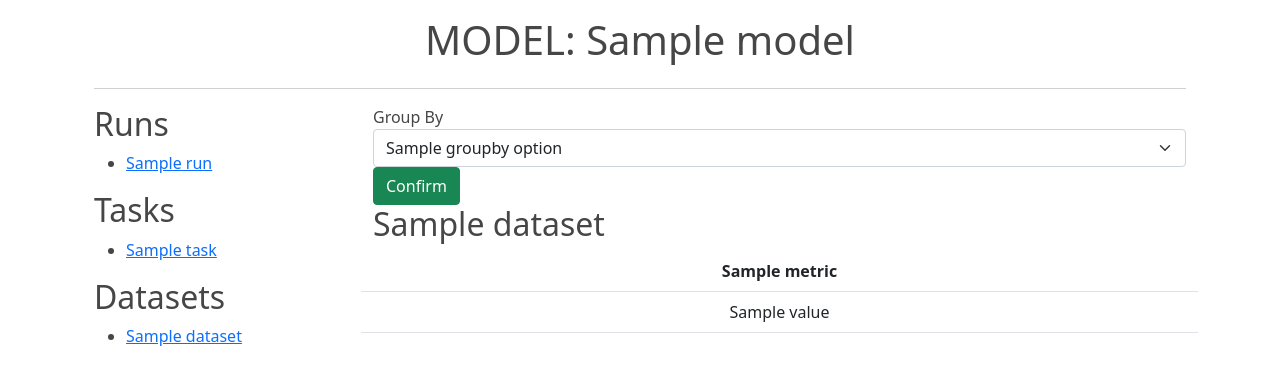
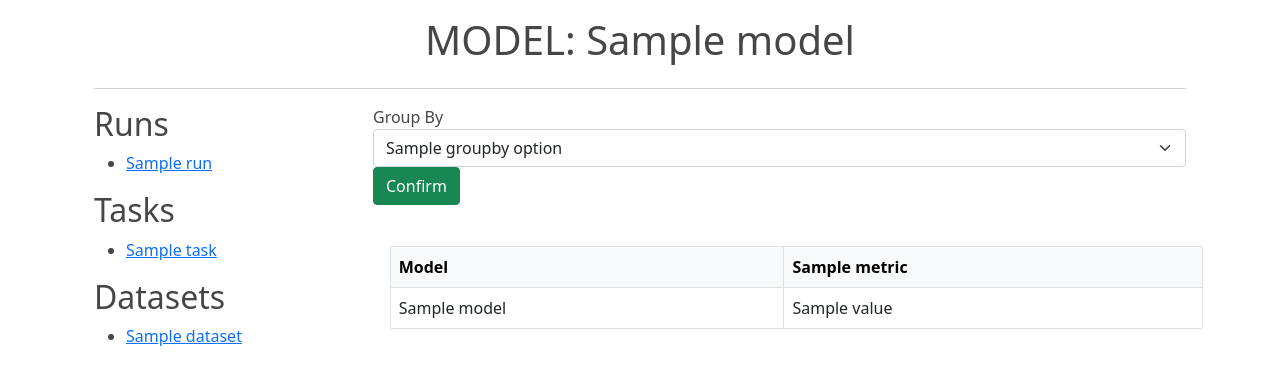
Before and after one commit to TNT-Hoopsnake/judy, a Flask app: template gpt_eval/web_app/templates/model_page.html in a window 1280 px wide. Shown: the part 56-441 px from the top of the page. Run offline with Flask 3, Linux system fonts and the light colour scheme; the template is opened without the code that fills it: most values are stand-ins (such as "Sample title", 1, 10 or a date in 2020); parts of the project's set-up code (start-up, migrations or seed data) failed here and were passed over.

Commit message:
use names in ui, minor ui tweaks
- tweaked layout / css for filters in run pages (raw and groupby)
- use names for tasks, datasets, models and scenarios if available

```diff
--- a/gpt_eval/web_app/app.py
+++ b/gpt_eval/web_app/app.py
@@ -6,7 +6,7 @@
     get_readable_timestamp,
 )
 
-all_data = load_all_data()
+all_data, used_data = load_all_data()
 df = format_data(all_data)
 
 app = Flask(__name__)
@@ -107,15 +107,25 @@
 
     data = get_grouped_df(filtered_df, groupby)
 
-    models_list = filtered_df["model"].unique()
-    tasks_list = filtered_df["task"].unique()
-    datasets_list = filtered_df["dataset"].unique()
+    models_dict = {}
+    for item_id in filtered_df["model"].unique():
+        models_dict[item_id] = used_data["models"].get(item_id)
+    tasks_dict = {}
+    for item_id in filtered_df["task"].unique():
+        tasks_dict[item_id] = used_data["tasks"].get(item_id)
+    datasets_dict = {}
+    for item_id in filtered_df["dataset"].unique():
+        datasets_dict[item_id] = used_data["datasets"].get(item_id)
+    scenarios_dict = {}
+    for item_id in filtered_df["scenario"].unique():
+        scenarios_dict[item_id] = used_data["scenarios"].get(item_id)
 
     context = {
         "run": run_name,
-        "models": models_list,
-        "datasets": datasets_list,
-        "tasks": tasks_list,
+        "models": models_dict,
+        "datasets": datasets_dict,
+        "scenarios": scenarios_dict,
+        "tasks": tasks_dict,
         "table_data": data,
         "groupby": groupby,
         "groupby_options": groupby_options,
--- a/gpt_eval/web_app/static/styles.css
+++ b/gpt_eval/web_app/static/styles.css
@@ -4,3 +4,53 @@
 .no-bullets {
     list-style-type:none;
 }
+
+.judy-card {
+    margin-top: 3%;
+    margin-bottom: 3%;
+    height: 300px;
+    overflow-y: auto;
+}
+
+.filter-radio {
+    margin-left: 1%;
+    margin-right: 1%;
+}
+
+.filter-form {
+    display: inline-flex;
+    justify-content: center;
+}
+
+.table-container {
+    margin: 2%;
+    border-radius: 6px;
+    overflow: hidden;
+}
+
+.side-menu {
+    margin-top: 2%;
+}
+
+.results-table {
+    border-radius: 2px;
+    overflow: hidden;
+}
+
+h4 {
+    margin-bottom: 3%
+}
+
+.raw-result-filter-item {
+    display: flex;
+}
+
+.raw-result-filter-group {
+    margin-right: 10px;
+    align-items: baseline;
+    justify-content: center;
+}
+
+.raw-result-filter-item h5 {
+    margin-right: 5px;
+}
--- a/gpt_eval/web_app/templates/info_card.html
+++ b/gpt_eval/web_app/templates/info_card.html
@@ -1,5 +1,5 @@
 {% macro info_card(card_data) %}
-    <div class="card">
+    <div class="card judy-card">
         <div class="card-header">
             {{ card_data.title }}
         </div>
--- a/gpt_eval/web_app/templates/table_macro.html
+++ b/gpt_eval/web_app/templates/table_macro.html
@@ -1,18 +1,23 @@
-{% macro table(table_data, with_model=False) %}
-    {% for dataset, data in table_data.items() %}
-        <h2>{{ dataset }}</h2>
-        <table class="table text-center">
+{% macro table(table_data, context) %}
+    {% set groupby = context["groupby"] %}
+    {% set context_key = groupby + 's' %}
+    {% for title, data in table_data.items() %}
+    <div class="table-container">
+        <h4>{{ context[context_key][title].name or context[context_key][title].id }}</h4>
+        <table class="table table-bordered results-table">
+            <thead class="table-light">
                 <tr>
-                {% if with_model %}
+                    {% if groupby != 'model' %}
                         <th>Model</th>
                     {% endif %}
                     {% for metric in data.columns %}
                         <th>{{ metric }}</th>
                     {% endfor %}
                 </tr>
+            </thead>
             {% for model, row in data.iterrows() %}
                 <tr>
-                    {% if with_model %}
+                    {% if groupby != 'model' %}
                         <td>{{model}}</td>
                     {% endif %}
                     {% for _, value in row.items() %}
@@ -21,5 +26,6 @@
                 </tr>
             {% endfor %}
         </table>
+    </div>
     {% endfor %}
 {% endmacro %}
--- a/gpt_eval/web_app/utils.py
+++ b/gpt_eval/web_app/utils.py
@@ -8,6 +8,7 @@
     DatasetConfig,
     RunConfig,
     load_validated_config,
+    get_scenario_config,
 )
 from gpt_eval.utils import matches_tag
 
@@ -20,7 +21,7 @@
 }
 
 
-def load_configs(config_path):
+def load_configs(config_path) -> dict:
     configs = {}
     with open(config_path, "r") as fn:
         data = json.load(fn)
@@ -58,7 +59,7 @@
 
 
 def load_all_data():
-    all_data_list = {}
+    run_data_list, used_data_list = {}, {}
     data_index = gather_data_index()
     for run_name in os.listdir(DATA_DIR):
         run_path = os.path.join(DATA_DIR, run_name)
@@ -67,7 +68,7 @@
         with open(os.path.join(run_path, "metadata.json"), "r") as fn:
             metadata = json.load(fn)
 
-        all_data_list[run_name] = {
+        run_data_list[run_name] = {
             "config": config,
             "metadata": metadata,
             "data": {},
@@ -75,6 +76,7 @@
             "tasks_used": [],
             "datasets_used": [],
         }
+        used_data_list = {"models": {}, "tasks": {}, "datasets": {}, "scenarios": {}}
         run_scenarios = [data_index["scenarios"][id] for id in config["run"].scenarios]
         run_dataset_ids = set()
         run_task_ids = set()
@@ -86,14 +88,16 @@
 
         for task in config["eval"].tasks:
             if matches_tag(task, metadata["task_tags"]) and task.id in run_task_ids:
-                all_data_list[run_name]["tasks_used"].append(task)
+                run_data_list[run_name]["tasks_used"].append(task)
+                used_data_list["tasks"][task.id] = task
 
         for dataset in config["datasets"]:
             if (
                 matches_tag(dataset, metadata["dataset_tags"])
                 and dataset.id in run_dataset_ids
             ):
-                all_data_list[run_name]["datasets_used"].append(dataset)
+                run_data_list[run_name]["datasets_used"].append(dataset)
+                used_data_list["datasets"][dataset.id] = dataset
 
         for model in config["run"].models:
             model_path = os.path.join(run_path, model.id)
@@ -102,9 +106,9 @@
             if matches_tag(model, metadata["model_tags"]) and os.path.exists(
                 model_path
             ):
-                all_data_list[run_name]["models_used"].append(model)
-
-                all_data_list[run_name]["data"][model.id] = {}
+                run_data_list[run_name]["models_used"].append(model)
+                used_data_list["models"][model.id] = model
+                run_data_list[run_name]["data"][model.id] = {}
 
                 for dataset_name in os.listdir(model_path):
                     res_path = os.path.join(model_path, dataset_name)
@@ -115,11 +119,15 @@
                         with open(res_path, "r") as fn:
                             res_data = json.load(fn)
 
-                        all_data_list[run_name]["data"][model.id][
+                        run_data_list[run_name]["data"][model.id][
                             dataset_name
                         ] = res_data
 
-    return all_data_list
+        for scenario_id in config["run"].scenarios:
+            if scenario := get_scenario_config(scenario_id, config["eval"]):
+                used_data_list["scenarios"][scenario_id] = scenario
+
+    return run_data_list, used_data_list
 
 
 # todo - implement local timestamps
```
Also changed, not shown: gpt_eval/web_app/templates/raw_results.html (+14 -21 lines), gpt_eval/web_app/templates/run_page.html (+22 -19 lines). Lines whose indentation alone changed are shown as unchanged.
